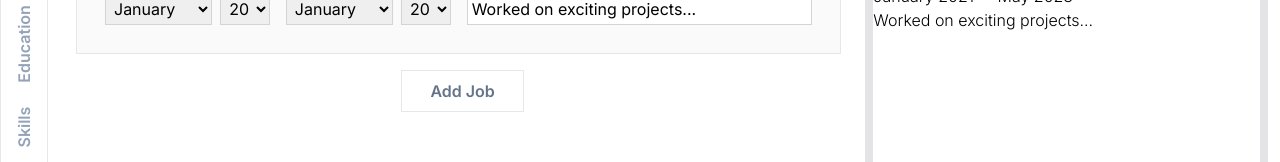
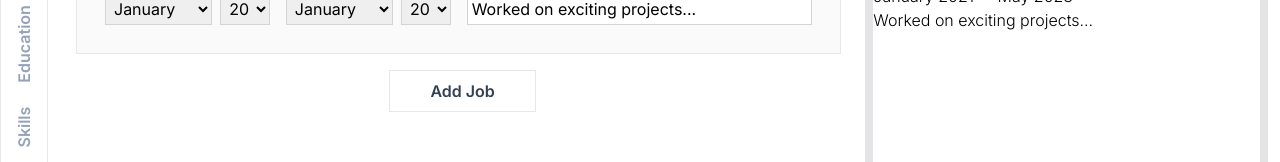
Before and after one commit to kagunecode/cv_generator, a React (Vite) app: page /experience in a window 1280 px wide. Shown: the part 276-438 px from the top of the page. Built offline with nearby package versions, Linux system fonts and the light colour scheme.

Commit message:
Changed animation on Y axis

```diff
--- a/src/routes/Experience.jsx
+++ b/src/routes/Experience.jsx
@@ -62,14 +62,12 @@ function JobRender() {
   const cardVariants = {
     open: {
       opacity: 1,
-      y: 0,
       display: 'grid',
       visibility: 'visible',
       pointerEvents: 'auto',
     },
     closed: {
       opacity: 0,
-      y: -50,
       height: '0px',
       visibility: 'visible',
       pointerEvents: 'none',
@@ -89,7 +87,7 @@ function JobRender() {
         initial="initial"
         animate="animate"
         exit="exit"
-        transition={{ duration: 0.2 }}
+        transition={{ duration: 0.1 }}
         key={job.id}
       >
         <div className="flex items-center justify-between">
@@ -282,7 +280,7 @@ function Experience() {
       <div className="flex justify-center px-6">
         <button
           onClick={handleAddJob}
-          className="border px-7 py-2 font-semibold text-slate-500 duration-200 hover:bg-emphasis-500 hover:text-black"
+          className="border px-10 py-2 font-semibold text-slate-700 duration-200 hover:bg-emphasis-500 hover:text-black"
         >
           Add Job
         </button>
```
